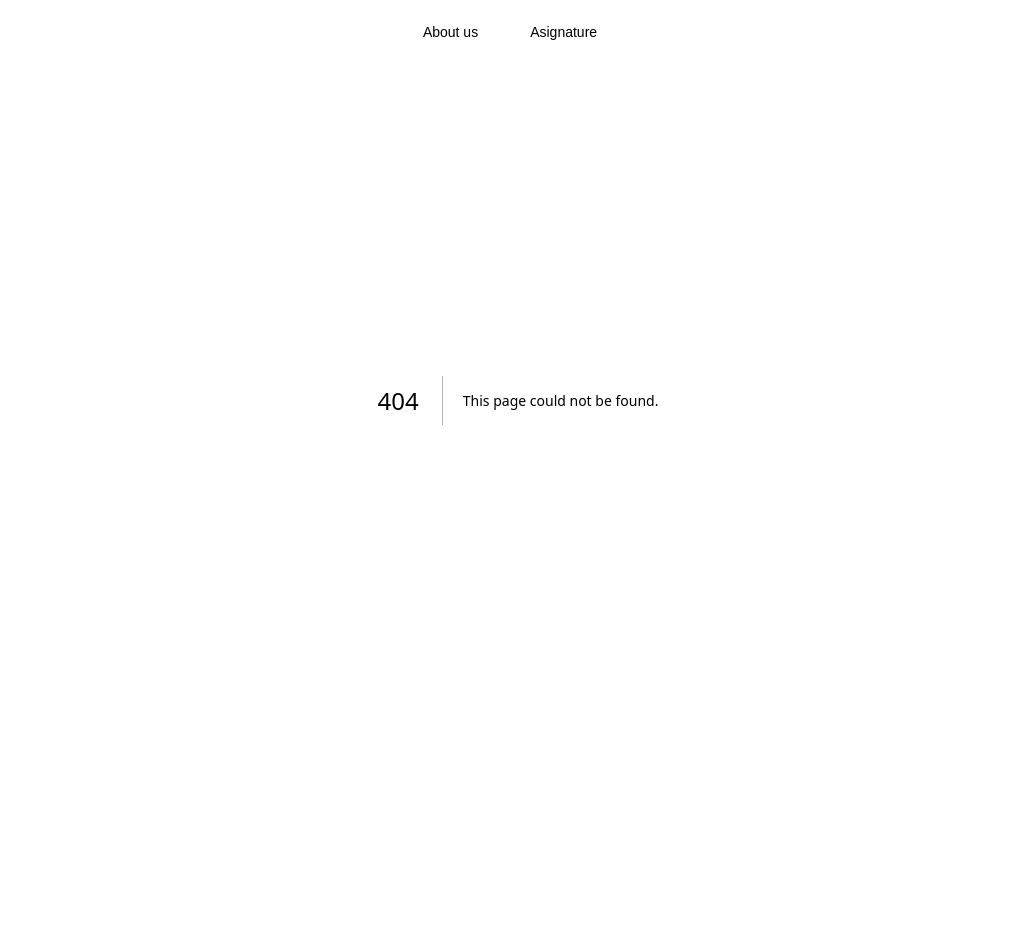
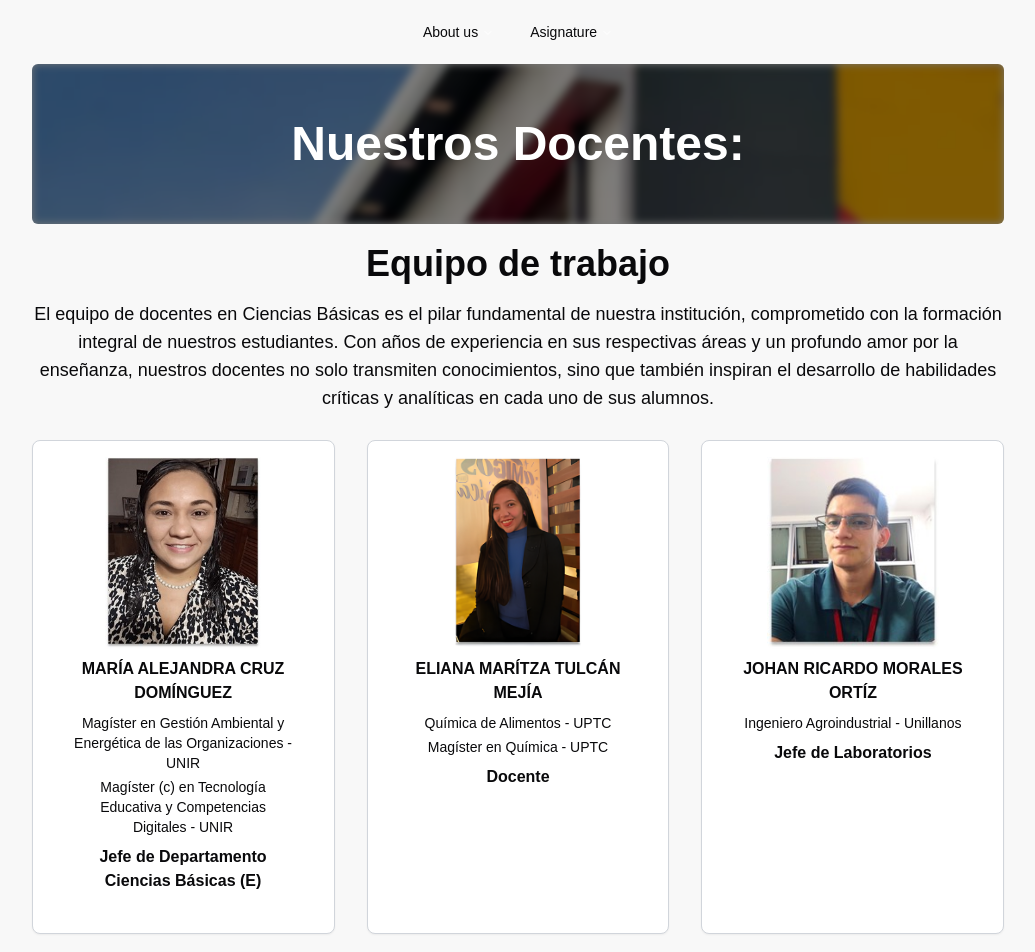
Before and after one commit to DuvanRozoParra/cbtic-2024, a Next.js app: page /teacher in a window 1280 px wide. Before the commit this address had no page. Shown: the top 952 px of the page, without its empty margins (122-1157 px from the left). Before the commit the page ends 800 px from the top, so only its background shows below. Built offline with nearby package versions, Linux system fonts and the light colour scheme.

Commit message:
feat: other s

```diff
--- /dev/null
+++ b/src/app/teacher/page.tsx
@@ -0,0 +1,14 @@
+import { Metadata } from "next";
+import { TeacherAbout } from "@/components/Teacher";
+
+export const metadata: Metadata = {
+  title: "Teacher",
+};
+
+export default function Home() {
+  return (
+    <section className="w-full h-full">
+      <TeacherAbout/>
+    </section>
+  );
+}
--- /dev/null
+++ b/src/components/Teacher/index.ts
@@ -0,0 +1 @@
+export {TeacherAbout} from "@/components/Teacher/teacher";
--- /dev/null
+++ b/src/components/Teacher/teacher.tsx
@@ -0,0 +1,185 @@
+import React from "react";
+import Image from "next/image";
+import { Card, CardContent } from "@/components/ui/card";
+
+const ArrayEquipo = [
+  {
+    name: "MARÍA ALEJANDRA CRUZ DOMÍNGUEZ",
+    image: "/images/Profesores/María Alejandra Cruz Domínguez.jpg",
+    estudios: [
+      "Magíster en Gestión Ambiental y Energética de las Organizaciones - UNIR",
+      "Magíster (c) en Tecnología Educativa y Competencias Digitales - UNIR",
+    ],
+    work: "Jefe de Departamento Ciencias Básicas (E)",
+  },
+  {
+    name: "ELIANA MARÍTZA TULCÁN MEJÍA",
+    image: "/images/Profesores/Eliana Marítza Tulcán Mejía.png",
+    estudios: ["Química de Alimentos - UPTC", "Magíster en Química - UPTC"],
+    work: "Docente",
+  },
+  {
+    name: "JOHAN RICARDO MORALES ORTÍZ",
+    image: "/images/Profesores/Johan Ricardo Morales Ortíz.jpg",
+    estudios: ["Ingeniero Agroindustrial - Unillanos"],
+    work: "Jefe de Laboratorios",
+  },
+  {
+    name: "HAZLITT ENERIETH NIÑO MENDIVELSO",
+    image: "/images/Profesores/Hazlitt Enerieth Niño Mendivelso.jpg",
+    estudios: [
+      "físico - UPTC",
+      "magíster en didáctica de la física y la química en educación secundaria y bachillerato - UNIR",
+    ],
+    work: "Consejera de Ciencias Básicas",
+  },
+  {
+    name: "MARIBEL DUQUE LÓPEZ",
+    image: "/images/Profesores/Maribel Duque López.jpg",
+    estudios: [
+      "Matemático - Universidad Central",
+      "Magíster en Educación - Corporación Universitaria Minuto de Dios",
+      "Ingeniería de Telecomunicaciones (en curso) - Universidad Nacional Abierta y a Distancia",
+    ],
+    work: "Docente",
+  },
+  {
+    name: "JAVIER GUILLERMO BERNAL AGUILAR",
+    image: "/images/Profesores/Javier Guillermo Bernal Aguilar.jpg",
+    estudios: [
+      "Ingeniero Químico - Universidad de América",
+      "Magíster en Ingeniería Avanzada de Producción Logística y Cadena de Suministro - Universidad Politécnica de Valencia",
+    ],
+    work: "Docente",
+  },
+  {
+    name: "DIEGO ANDRÉS PALTA PRADO",
+    image: "/images/Profesores/Diego Andrés Palta Prado.jpg",
+    estudios: [
+      "Ingeniero Físico - Universidad del Cauca",
+      "Magíster (c) en Biotecnología - Universidad del Cauca ",
+    ],
+    work: "Docente",
+  },
+  {
+    name: "DAVID FELIPE CASTAÑEDA ANGARITA",
+    image: "/images/Profesores/David Felipe Castañeda Angarita.png",
+    estudios: [
+      "Licenciado en Matemáticas y Física",
+      "Universidad de los Llanos",
+      "Magíster (c) en Educación STEAM para el Desarrollo Social",
+    ],
+    work: "Docente",
+  },
+  {
+    name: "SANTIAGO ALEJANDRO ZÚÑIGA MELO",
+    image: "/images/Profesores/Santiago Alejandro Zúñiga Melo.jpg",
+    estudios: [
+      "Ingeniero Físico - Universidad del Cauca",
+      "Magíster(c) en Ciencia de Datos",
+    ],
+    work: "Docente",
+  },
+  {
+    name: "FIDEL BAUTISTA RODRIGUEZ PUERTAS",
+    image: "/images/fidel.png",
+    estudios: [
+      "Físico - Universidad de la Habana Cuba",
+      "Magíster en Física - Universidad de la Habana Cuba",
+      "Doctor en Física Teórica - Universidad de la Habana Cuba",
+    ],
+    work: "Docente",
+  },
+  {
+    name: "ESNEIDER LEANDRO GARAVITO PÉREZ",
+    image: "/images/Profesores/Esneider Leandro Garavito Pérez.jpg",
+    estudios: ["Físico - UPTC"],
+    work: "Docente",
+  },
+  {
+    name: "Alejandro Calderón Vásquez",
+    image: "/images/Profesores/Alejandro Calderón Vásquez.jpg",
+    estudios: [
+      "Licenciado en Matemáticas y Física - Universidad de los Llanos",
+      "Especialización en Proyectos de Desarrollo - Escuela Superior de Administración Pública (ESAP)",
+    ],
+    work: "Docente",
+  },
+  {
+    name: "Jesús Alejando González Rojas",
+    image: "/images/Profesores/Jesús Alejando González Rojas.jpg",
+    estudios: [
+      "Biólogo - Universidad de los Llanos",
+      "Magíster (c) en Gestión de Cuencas Hidrográficas - Universidad Santo Tomás",
+    ],
+    work: "Docente",
+  },
+];
+
+export function TeacherAbout() {
+  return (
+    <main className="flex flex-col p-8 gap-5 bg-[#f8f8f8] justify-center items-center pt-16">
+      <div className="w-4/5 h-40 md:h-40 flex justify-center items-center">
+        <div className="relative w-full h-full rounded-md overflow-hidden">
+          <Image
+            src="/images/fondo_unimeta.webp"
+            alt="Fondo institucional de la Unimeta"
+            fill
+            className="object-cover object-center blur-sm"
+          />
+          <div className="absolute inset-0 bg-black opacity-50" aria-hidden="true" />
+          <h1 className="absolute inset-0 flex items-center justify-center text-white text-4xl md:text-5xl font-bold">
+            Nuestros Docentes:
+          </h1>
+        </div>
+      </div>
+
+      <section className="w-full flex flex-col items-center justify-center gap-5">
+        <div className="w-4/5 text-center mb-2">
+          <h2 className="text-4xl font-bold mb-4">Equipo de trabajo</h2>
+          <p className="text-lg text-center">
+            El equipo de docentes en Ciencias Básicas es el pilar fundamental de nuestra
+            institución, comprometido con la formación integral de nuestros estudiantes.
+            Con años de experiencia en sus respectivas áreas y un profundo amor por la
+            enseñanza, nuestros docentes no solo transmiten conocimientos, sino que
+            también inspiran el desarrollo de habilidades críticas y analíticas en cada
+            uno de sus alumnos.
+          </p>
+        </div>
+
+        <div className="grid grid-cols-1 md:grid-cols-2 lg:grid-cols-3 gap-8 w-4/5">
+          {ArrayEquipo.map((elemento, index) => (
+            <Card
+              key={index}
+              className="bg-white border-b border-gray-300 transform transition-transform duration-200 ease-in-out hover:bg-gray-200 hover:scale-105 active:scale-100"
+            >
+              <CardContent className="flex flex-col items-center">
+                <section className="relative w-full h-48 flex-shrink-0 mb-2">
+                  <Image
+                    src={elemento.image}
+                    alt={`Foto de perfil de ${elemento.name}`}
+                    className="object-contain rounded-t-sm object-center mt-4"
+                    style={{ backgroundColor: "#ffffff" }}
+                    fill
+                    sizes="100% 100%"
+                  />
+                </section>
+                <section className="p-4 text-center flex flex-col gap-2">
+                  <h3 className="font-bold">{elemento.name}</h3>
+                  <div className="space-y-1">
+                    {elemento.estudios.map((estudio, i) => (
+                      <p key={i} className="text-sm">
+                        {estudio}
+                      </p>
+                    ))}
+                  </div>
+                  <p className="font-bold">{elemento.work}</p>
+                </section>
+              </CardContent>
+            </Card>
+          ))}
+        </div>
+      </section>
+    </main>
+  );
+}
--- a/src/components/navbar/navbar.tsx
+++ b/src/components/navbar/navbar.tsx
@@ -16,6 +16,7 @@ export const Navbar = () => {
         <NavigationMenuList>
           <StandarButton path="Home" />
           <Asignature />
+          <StandarButton path="Teacher" />
           <StandarButton path="About" />
           {/* <AboutUs /> */}
         </NavigationMenuList>
```
